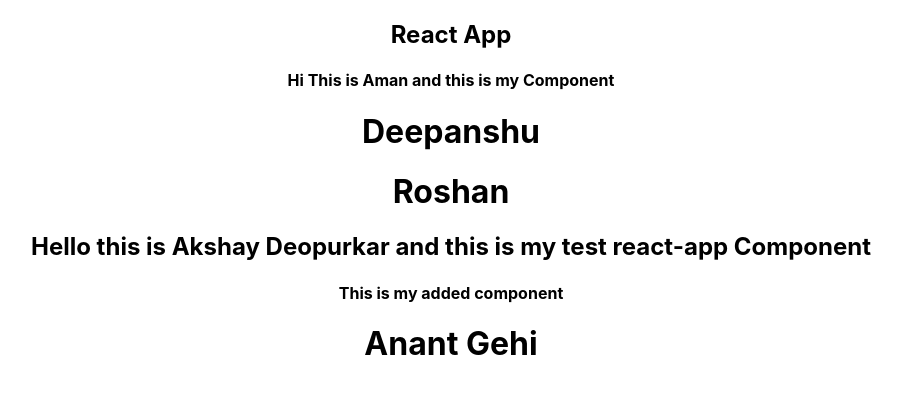
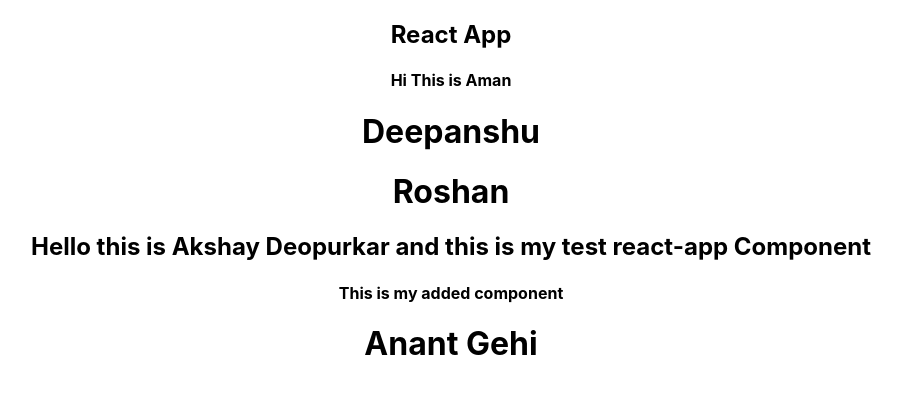
Before and after one commit to anantgehi/react-app, a React (Create React App) app: page / in a window 1280 px wide. Shown: the top 394 px of the page, without its empty margins (189-1091 px from the left). Built offline with nearby package versions, Linux system fonts and the light colour scheme.

Commit message:
Update Aman.js

```diff
--- a/src/Components/Aman.js
+++ b/src/Components/Aman.js
@@ -1,7 +1,7 @@
 const AmanComponent=()=>{
  return(
      <div>
-         <h4>Hi This is Aman and this is my Component</h4>
+         <h4>Hi This is Aman</h4>
      </div>
  )
 }
```
